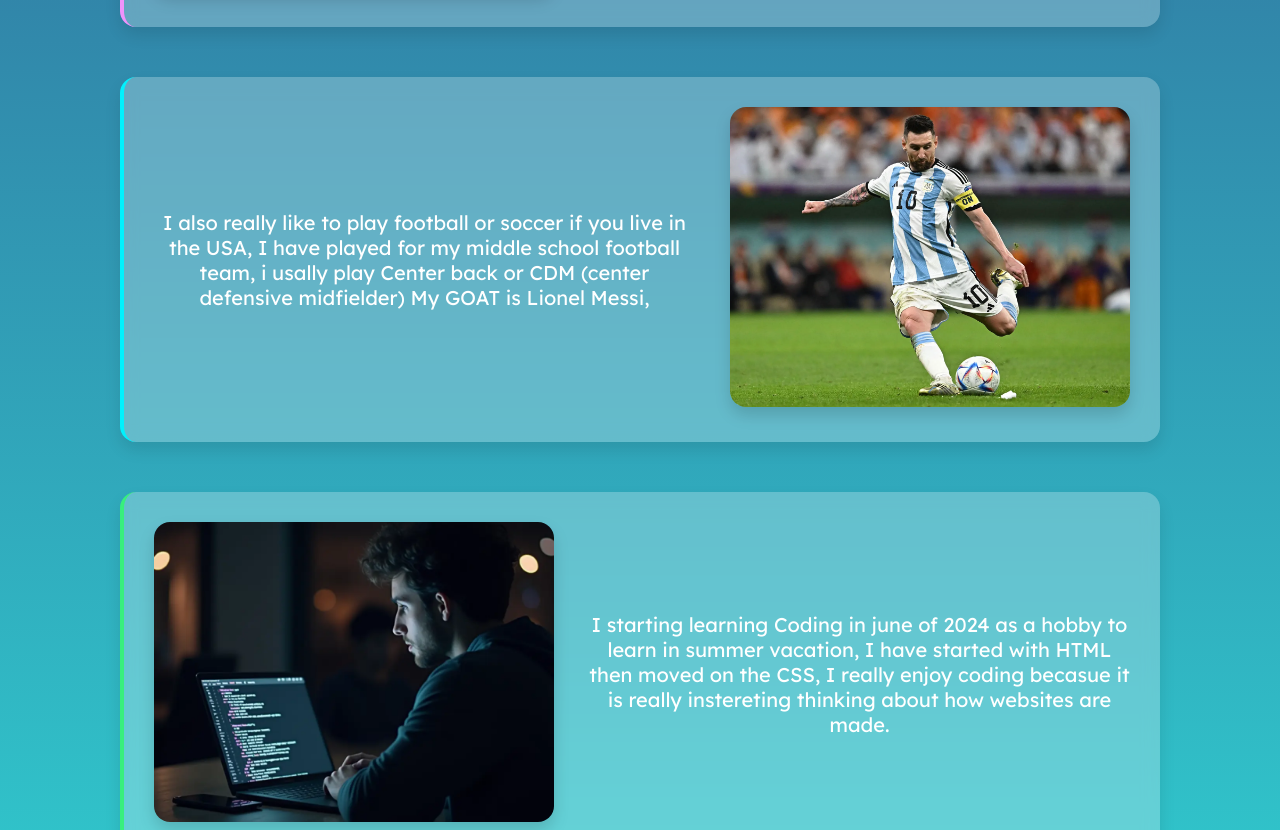
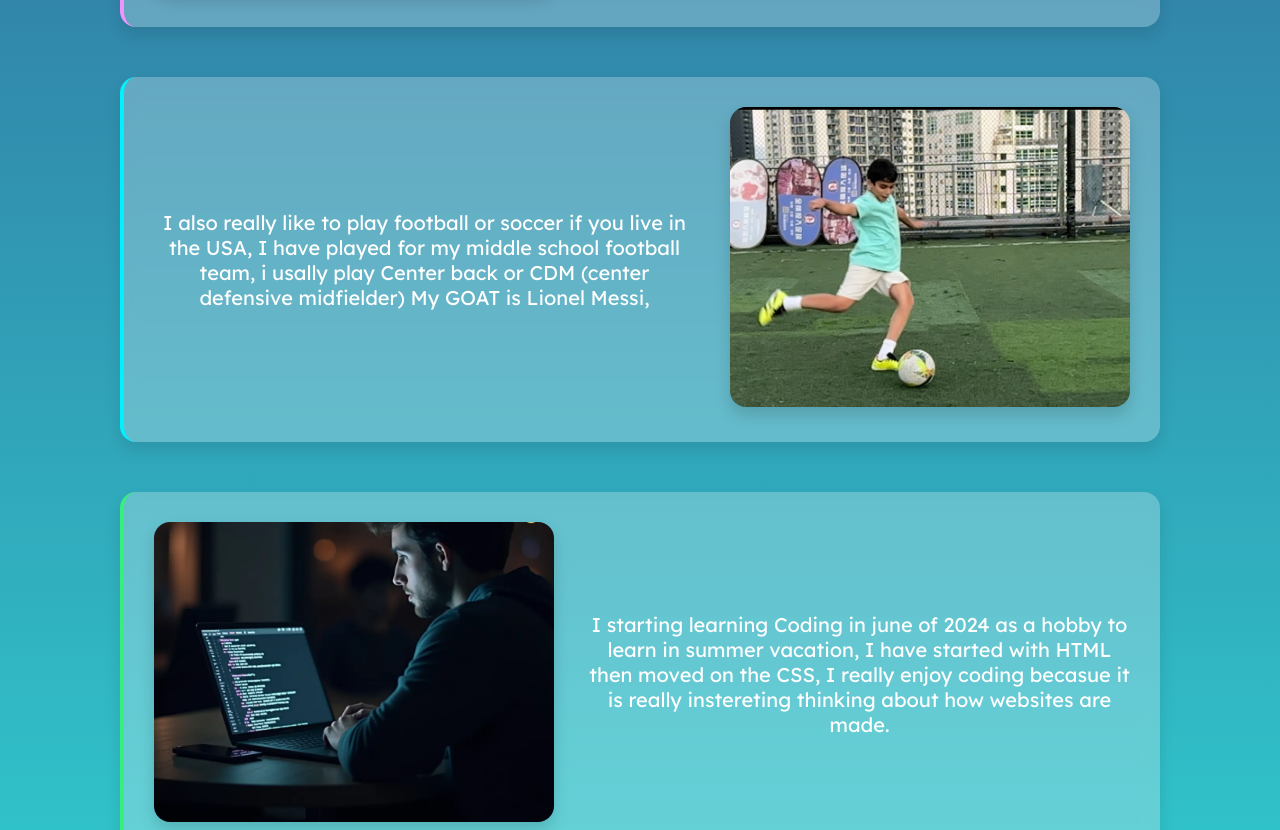
Before and after one commit to AddyDaGOAT/Addy-Patel, a plain HTML site: page index.html in a window 1280 px wide. Shown: the part 1756-2586 px from the top of the page. Drawn offline with Linux system fonts and the light colour scheme.

Commit message:
Add files via upload

```diff
--- a/css/styles.css
+++ b/css/styles.css
@@ -179,7 +179,7 @@ ul {
   width: 400px;
   height: 300px;
   object-fit: cover;
-  object-position: center;
+  object-position: bottom;
   border-radius: 16px;
   box-shadow: 0 8px 16px rgba(0, 0, 0, 0.15);
 }
--- a/index.html
+++ b/index.html
@@ -43,8 +43,8 @@
                   alt="addy sitting in a 777 cockpit"
                 />
                 <img
-                  src="/images/football.jpg"
-                  alt="Addy Shooting a football"
+                  src="/images/plane-fly-over.JPG"
+                  alt="plane flying over me in phuket"
                 />
               </div>
               <div class="profile-picture">
@@ -114,10 +114,7 @@
               Lionel Messi,
             </p>
             <div class="football-image">
-              <img
-                src="/images/messi-playing-football.webp"
-                alt="Messi Shooting a football"
-              />
+              <img src="/images/football.jpg" alt="Messi Shooting a football" />
             </div>
           </div>
           <div class="coding-interest">
```
Also changed, not shown: images/plane-fly-over.jpg (added), 1 other file.
